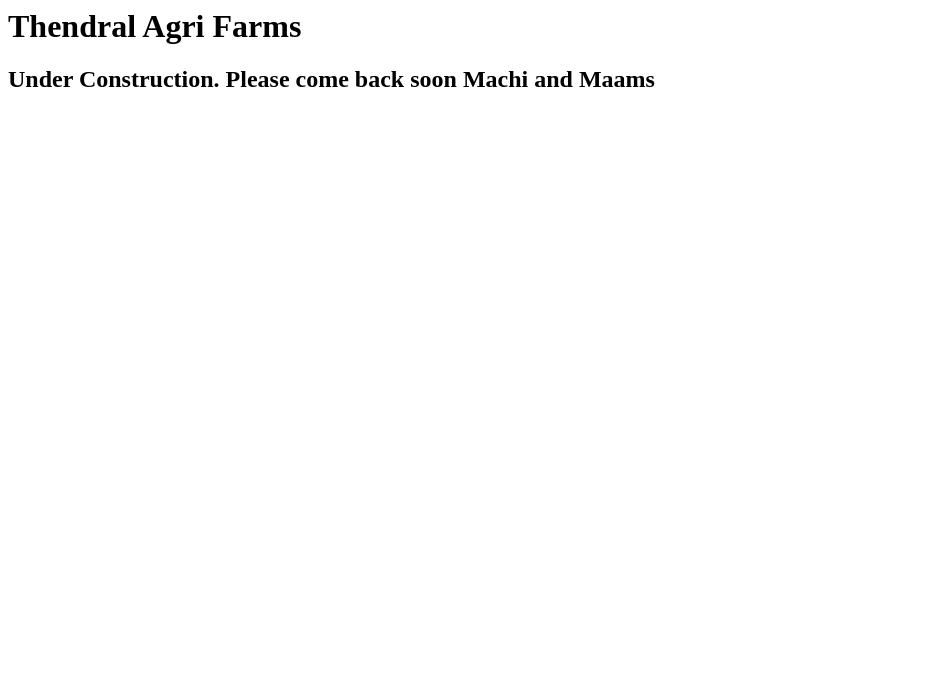
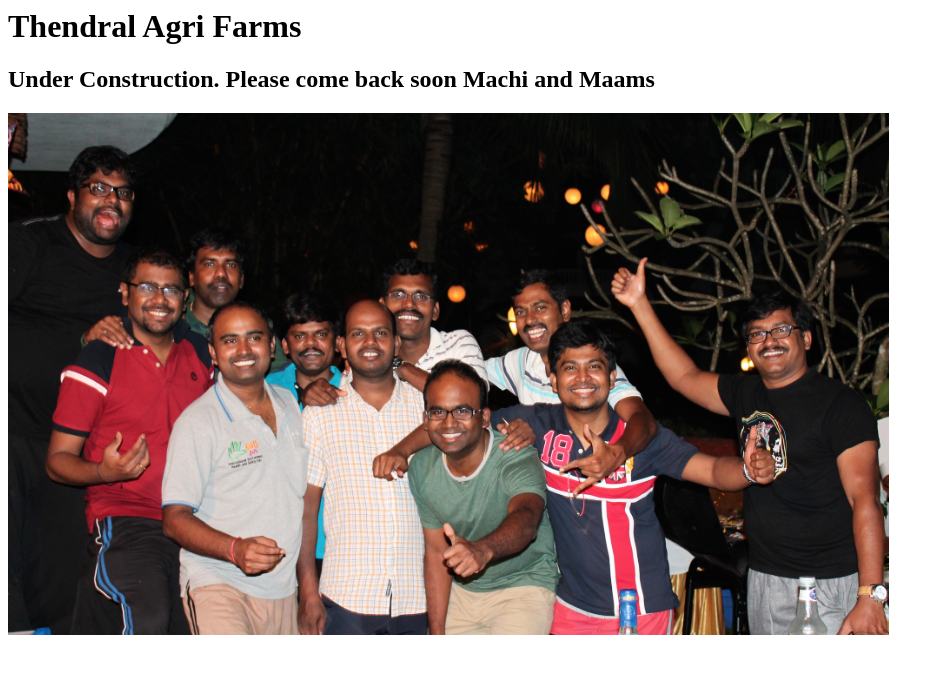
Before and after one commit to thendralagrifarms/thendralagrifarms.github.io, a plain HTML site: page index.html in a window 1280 px wide. Shown: the whole page, without its empty margins (0-944 px from the left). Drawn offline with Linux system fonts and the light colour scheme.

Commit message:
Added index page

```diff
--- a/index.html
+++ b/index.html
@@ -1,2 +1,3 @@
 <h1>Thendral Agri Farms </h1>
 <h2> Under Construction. Please come back soon Machi and Maams </h2>
+<img src="images/machiandmaams.png">
```
Also changed, not shown: images/machiandmaams.png (added).
